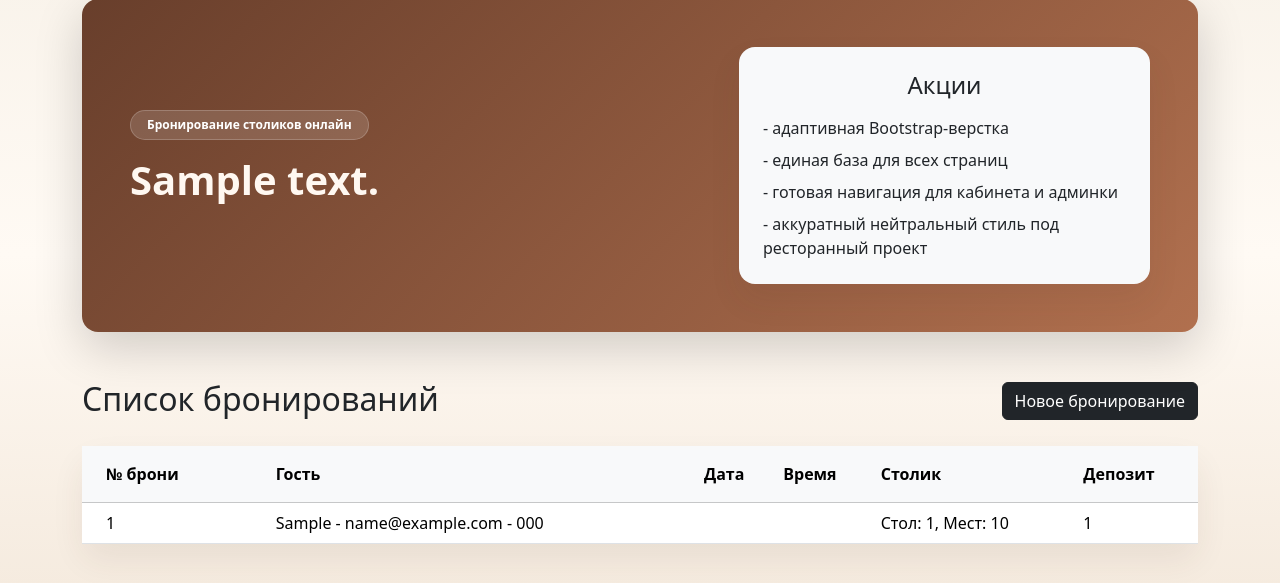
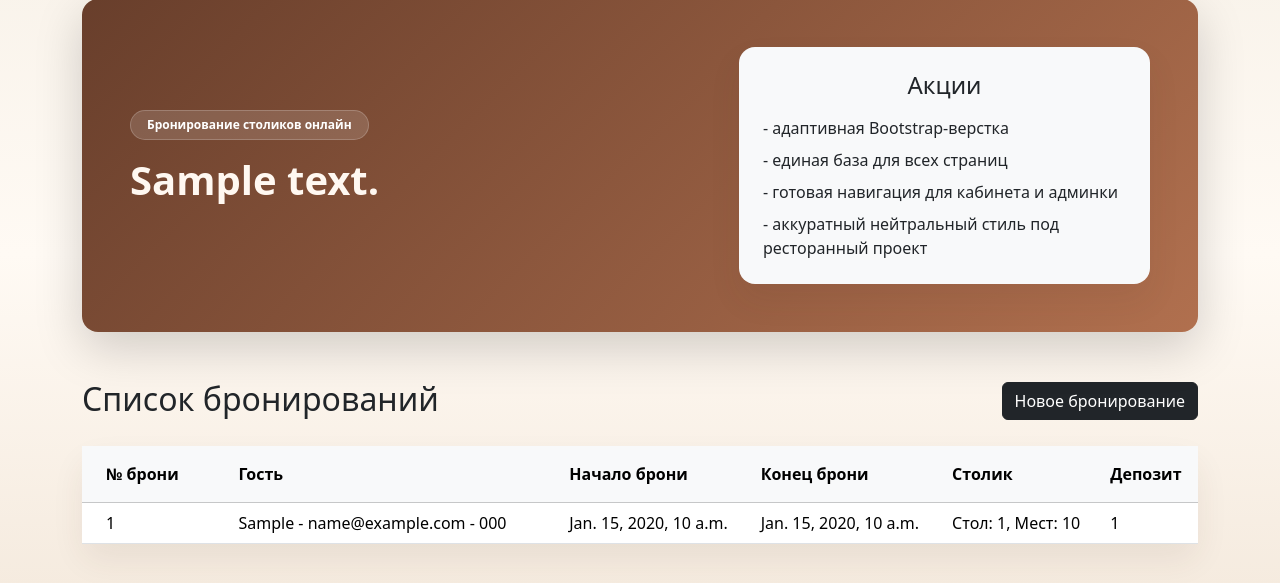
Before and after one commit to Aleksandr-Konoplev/all_food, a Django app: template table_reservation/templates/table_reservation/reservations_list.html in a window 1280 px wide. Shown: the part 106-689 px from the top of the page. Run offline with Django 5.2, Linux system fonts and the light colour scheme; the template is opened without the code that fills it: values that come from a table or form of the project are taken from there, others are empty; tables that the repository leaves empty hold one stand-in row (values such as "Sample post"); parts of the project's set-up code (start-up, migrations or seed data) failed here and were passed over; some libraries are stand-ins or nearby versions.

Commit message:
fix reservations_list.html

```diff
--- a/table_reservation/templates/table_reservation/reservations_list.html
+++ b/table_reservation/templates/table_reservation/reservations_list.html
@@ -18,8 +18,8 @@
                     <tr>
                         <th class="px-4 py-3">№ брони</th>
                         <th class="px-4 py-3">Гость</th>
-                        <th class="py-3">Дата</th>
-                        <th class="py-3">Время</th>
+                        <th class="py-3">Начало брони</th>
+                        <th class="py-3">Конец брони</th>
                         <th class="py-3">Столик</th>
                         <th class="py-3">Депозит</th>
                     </tr>
@@ -29,8 +29,8 @@
                         <tr onclick="window.location='{% url 'table_reservation:reservation-detail' reservation.pk %}'" style="cursor: pointer;">
                             <td class="px-4">{{ reservation.pk }}</td>
                             <td class="px-4">{{ reservation.owner }}</td>
-                            <td>{{ reservation.date_visit }}</td>
-                            <td>{{ reservation.time_visit }}</td>
+                            <td>{{ reservation.start_at }}</td>
+                            <td>{{ reservation.end_at }}</td>
                             <td>{{ reservation.table }}</td>
                             <td>{{ reservation.deposit }}</td>
                         </tr>
```
